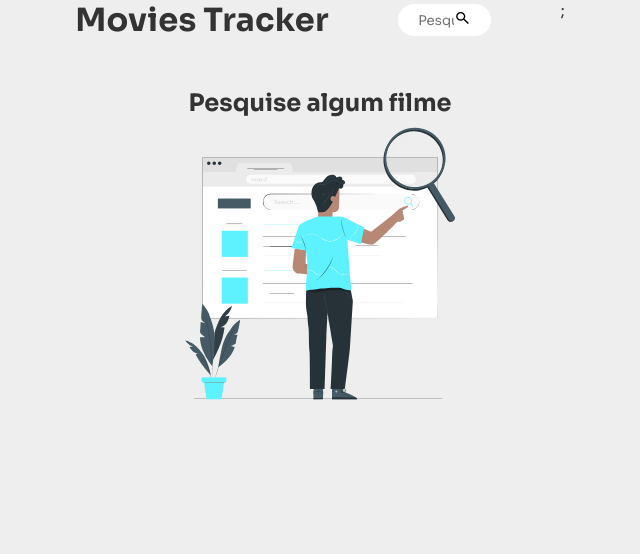
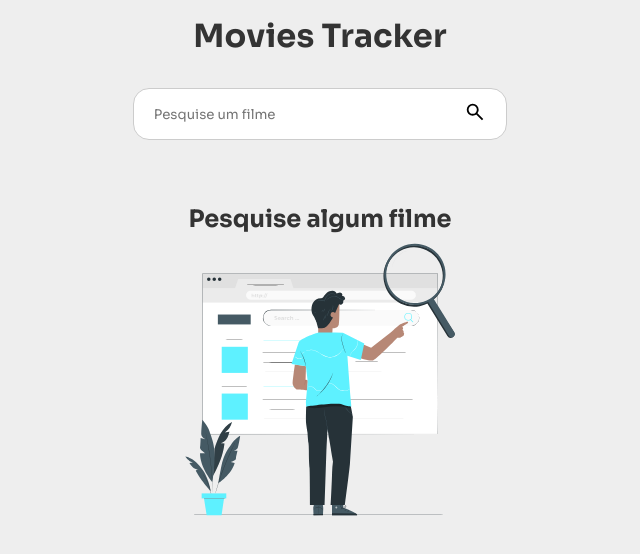
Before and after one commit to Faelkk/Search-movies, a React (Vite) app: page / in a window 1280 px wide. Shown: the top 554 px of the page, without its empty margins (320-960 px from the left). Built offline with nearby package versions, Linux system fonts and the light colour scheme.

Commit message:
refactor: separate component composition for Input and useInput hook and refactor style input component

```diff
--- a/src/View/Pages/Home/Components/Header/Header.tsx
+++ b/src/View/Pages/Home/Components/Header/Header.tsx
@@ -1,11 +1,13 @@
-import Input from "../Input/Input";
-import { Container, TitlePage } from "./style";
+import Input from "./components/Input/Input";
+import { Container, HeaderCenter, TitlePage } from "./style";
 
 const Header = () => {
   return (
     <Container>
-      <TitlePage>Movies Tracker</TitlePage>
-      <Input />;
+      <HeaderCenter>
+        <TitlePage>Movies Tracker</TitlePage>
+        <Input />
+      </HeaderCenter>
     </Container>
   );
 };
--- /dev/null
+++ b/src/View/Pages/Home/Components/Header/components/Input/Input.tsx
@@ -0,0 +1,31 @@
+import { ButtonSubmit, Form, InputSearch } from "./style";
+
+import submitIcon from "../../../../../../../assets/search_FILL0_wght400_GRAD0_opsz24.svg";
+
+import useInput from "./useInput";
+
+const Input = () => {
+  const {
+    inputSearchValue,
+    isInputDisabled,
+    handleInputChange,
+    handleSubmitForm,
+  } = useInput();
+
+  return (
+    <Form onSubmit={handleSubmitForm}>
+      <InputSearch
+        type="text"
+        placeholder="Pesquise um filme"
+        value={inputSearchValue}
+        onChange={handleInputChange}
+        disabled={isInputDisabled}
+      />
+      <ButtonSubmit type="submit">
+        <img src={submitIcon} alt="Submit" />
+      </ButtonSubmit>
+    </Form>
+  );
+};
+
+export default Input;
--- a/src/View/Pages/Home/Components/Input/style.ts
+++ b/src/View/Pages/Home/Components/Header/components/Input/style.ts
@@ -1,18 +1,23 @@
 import styled from "styled-components";
 
-export const Container = styled.div`
-  display: flex;
-  justify-content: center;
-  align-items: center;
-`;
+
 
 export const Form = styled.form`
-  background: #fff;
+
+  background-color: #fff;
+  border-radius: 8px;
+  border: 1px solid #ccc;
+  padding-left: 0.75rem;
+  height: 52px;
+  color: #333;
+  width: 100%;
+  padding-top: 1rem;
   display: flex;
   align-items: center;
   border-radius: 1rem;
   padding: 6px 20px;
-  width: 40%;
+  width: 100%;
+
 
   @media (max-width: 500px) {
     width: 90%;
--- /dev/null
+++ b/src/View/Pages/Home/Components/Header/components/Input/useInput.ts
@@ -0,0 +1,21 @@
+import { useState } from "react";
+import { useInputContext } from "../../../../../../../App/Context/useInputContext";
+
+
+function useInput() {
+    const [inputSearchValue, setInputSearchValue] = useState("");
+    const { isInputDisabled, handleSubmit } = useInputContext();
+
+    const handleInputChange = (e: React.ChangeEvent<HTMLInputElement>) => {
+      setInputSearchValue(e.target.value);
+    };
+
+    const handleSubmitForm = (e: React.FormEvent<HTMLFormElement>) => {
+      e.preventDefault();
+      handleSubmit(inputSearchValue);
+      setInputSearchValue("");
+    };
+
+    return {inputSearchValue,setInputSearchValue,isInputDisabled,handleInputChange,handleSubmitForm}
+}
+export default useInput
--- a/src/View/Pages/Home/Components/Header/style.ts
+++ b/src/View/Pages/Home/Components/Header/style.ts
@@ -2,9 +2,22 @@ import styled from "styled-components";
 
 export const Container = styled.header`
   display: flex;
-  justify-content: center;
+  justify-content:center;
+  padding:1rem;
 `;
 
+export const HeaderCenter = styled.div`
+display:flex;
+justify-content:center;
+flex-direction:column;
+align-items:center;
+gap:2rem;
+width:30%;
+
+@media (max-width:900px) {
+  width:100%;
+}
+`
 
 export const TitlePage = styled.h1`
   font-size: 2rem;
--- a/src/View/Pages/Home/Components/Input/Input.tsx
+++ /dev/null
@@ -1,40 +0,0 @@
-import { ButtonSubmit, Container, Form, InputSearch } from "./style";
-
-import submitIcon from "../../../../../assets/search_FILL0_wght400_GRAD0_opsz24.svg";
-
-import { useState } from "react";
-import { useInputContext } from "../../../../../App/Context/useInputContext";
-
-const Input = () => {
-  const [inputSearchValue, setInputSearchValue] = useState("");
-  const { isInputDisabled, handleSubmit } = useInputContext();
-
-  const handleInputChange = (e: React.ChangeEvent<HTMLInputElement>) => {
-    setInputSearchValue(e.target.value);
-  };
-
-  const handleSubmitForm = (e: React.FormEvent<HTMLFormElement>) => {
-    e.preventDefault();
-    handleSubmit(inputSearchValue);
-    setInputSearchValue("");
-  };
-
-  return (
-    <Container>
-      <Form onSubmit={handleSubmitForm}>
-        <InputSearch
-          type="text"
-          placeholder="Pesquise um filme"
-          value={inputSearchValue}
-          onChange={handleInputChange}
-          disabled={isInputDisabled}
-        />
-        <ButtonSubmit type="submit">
-          <img src={submitIcon} alt="Submit" />
-        </ButtonSubmit>
-      </Form>
-    </Container>
-  );
-};
-
-export default Input;
```
